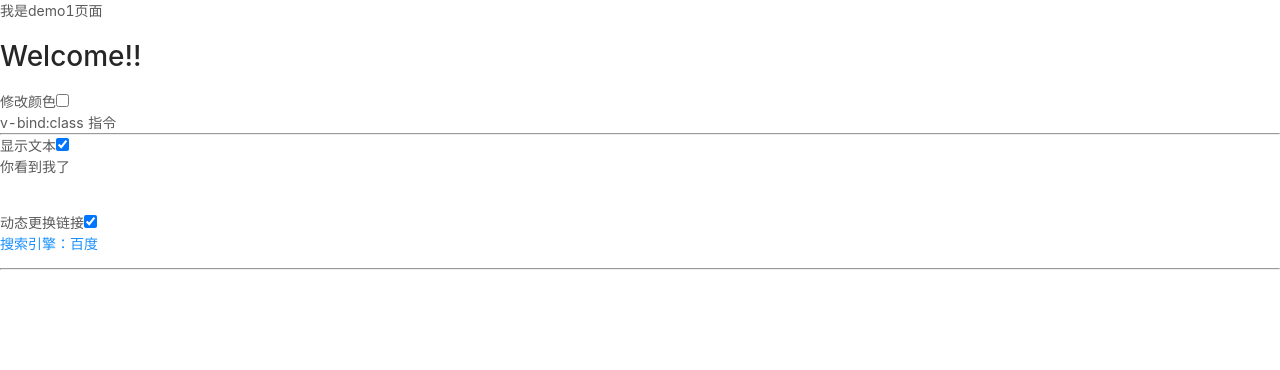
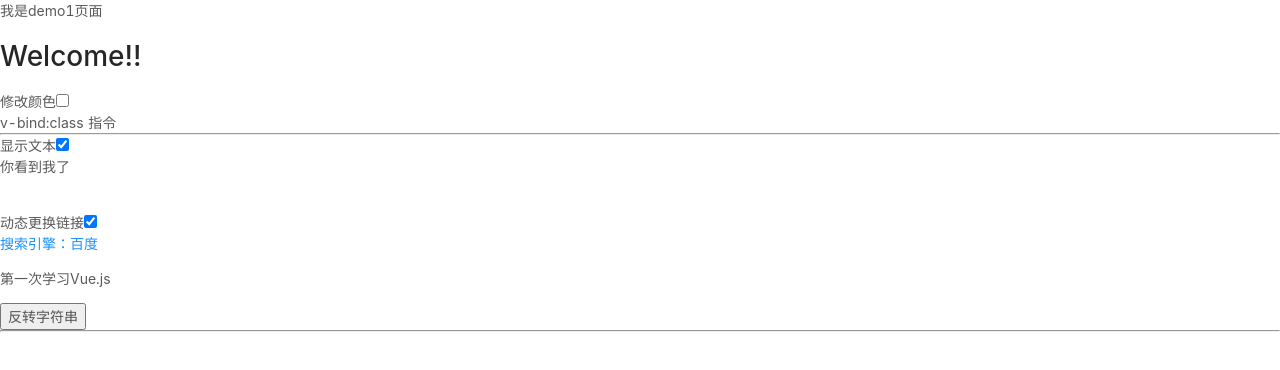
Before and after one commit to swsoyee/nuxt-test, a Nuxt app: page /demo in a window 1280 px wide. Shown: the top 370 px of the page. Built offline with nearby package versions, Linux system fonts and the light colour scheme.

Commit message:
feat: 点击反转字符串

```diff
--- a/components/Other.vue
+++ b/components/Other.vue
@@ -11,6 +11,8 @@
       <p>
         <a :href="isBaidu ? 'https://www.baidu.com' : 'https://www.google.com'">搜索引擎：{{ isBaidu ? '百度' : '谷歌' }}</a>
       </p>
+      <p>{{ message }}</p>
+      <button @click="reverseMessage">反转字符串</button>
       <hr>
   </div>
 </template>
@@ -21,6 +23,12 @@ export default {
         return {
             seen: true,
             isBaidu: true,
+            message: '第一次学习Vue.js',
+        }
+    },
+    methods: {
+        reverseMessage: function () {
+            this.message = this.message.split('').reverse().join('');
         }
     }
 }
```
